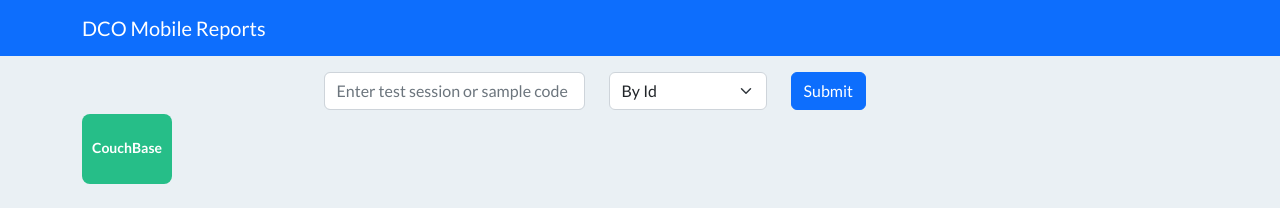
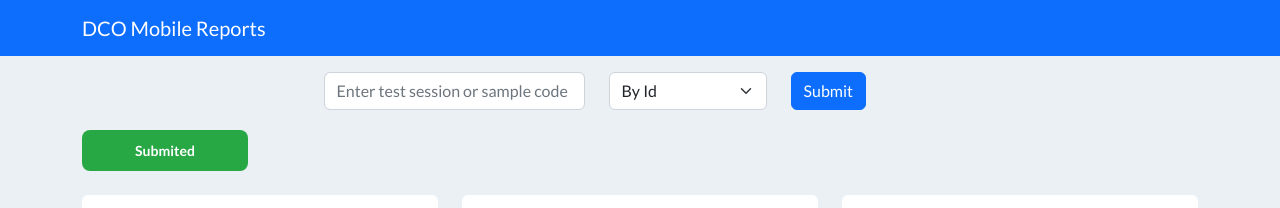
Before and after one commit to hayder-hubsync/dco-dashboard, a React (Create React App) app: page / in a window 1280 px wide. Shown: the top 208 px of the page. Built offline with nearby package versions, Linux system fonts and the light colour scheme; no server answers.

Commit message:
label sumitted test sessions

```diff
--- a/src/pages/Home/Home.tsx
+++ b/src/pages/Home/Home.tsx
@@ -1,31 +1,34 @@
-import React, { useEffect, useState } from 'react';
+import React, { useState } from 'react';
 import { Info } from '../../components';
 import { References } from '../../services/references';
-import { Indicator, IndicatorText, StyledCard, Title, Wrapper } from './Styles';
+import { Indicator, IndicatorCount, IndicatorText, StyledCard, Title, Wrapper } from './Styles';
 import { Button, Container, Form, Row, Col } from 'react-bootstrap';
-import { FiCheckCircle, FiAlertCircle } from 'react-icons/fi';
 import { Constants } from '../../utils';
 
 export const Home = () => {
   const [data, setData] = useState<any>({});
   const [value, setValue] = useState<any>();
   const [type, setType] = useState<any>({});
-  const [cbStatus, setCBStatus] = useState<any>('default');
 
-  const { testSession, dco, athlete, discipline, sport, ar, uar, dcor, aar, samples, psrs } = data;
-
-  useEffect(() => {
-    checkCouchBase();
-  }, []);
-
-  const checkCouchBase = async () => {
-    const result = await References.checkCBStatus();
-    setCBStatus(result ? 'success' : 'danger');
-  };
+  const {
+    testSession,
+    dco,
+    athlete,
+    discipline,
+    sport,
+    ar,
+    uar,
+    dcor,
+    aar,
+    samples,
+    psrs,
+    submitted
+  } = data;
 
   const getTestSessionById = async () => {
     if (value) {
       const results = await References.getTestSession(value, type);
+      console.log('DATA:', results);
       setData(results);
     } else {
       alert('Add a value into the field');
@@ -57,26 +60,13 @@ export const Home = () => {
         </Col>
       </Row>
 
-      <Row>
-        <Col>
+      <Row className="mt-3">
+        <Col md={2}>
           <Indicator color={Constants.Colors.success}>
-            <div>
-              {cbStatus === 'success' && <FiCheckCircle size={20} color="#fff" />}
-              {cbStatus === 'danger' && <FiAlertCircle size={20} color="#fff" />}
-            </div>
-            <IndicatorText>CouchBase</IndicatorText>
+            <IndicatorCount>{submitted?.length}</IndicatorCount>
+            <IndicatorText>Submited</IndicatorText>
           </Indicator>
         </Col>
-        <Col></Col>
-        <Col></Col>
-        <Col></Col>
-        <Col></Col>
-        <Col></Col>
-        <Col></Col>
-        <Col></Col>
-        <Col></Col>
-        <Col></Col>
-        <Col></Col>
       </Row>
 
       <Row className="mt-4">
@@ -85,7 +75,7 @@ export const Home = () => {
             <Title title={testSession?.funcName}>Test Session</Title>
             <StyledCard.Body>
               {testSession && (
-                <StyledCard.Text>
+                <>
                   <Info
                     name="DCO"
                     copy={testSession?.lockedBy}
@@ -121,7 +111,7 @@ export const Home = () => {
                     label="true"
                     value={`${aar?.status}`}
                   />
-                </StyledCard.Text>
+                </>
               )}
             </StyledCard.Body>
           </StyledCard>
@@ -131,7 +121,7 @@ export const Home = () => {
           <StyledCard>
             <Title title={testSession?.funcName}>DCOR Samples</Title>
             <StyledCard.Body>
-              <StyledCard.Text>
+              <>
                 {samples?.map((item: any) => {
                   return (
                     <Wrapper key={item?.sample?.code?.toString()}>
@@ -153,7 +143,7 @@ export const Home = () => {
                     </Wrapper>
                   );
                 })}
-              </StyledCard.Text>
+              </>
             </StyledCard.Body>
           </StyledCard>
         </Col>
@@ -162,7 +152,7 @@ export const Home = () => {
           <StyledCard>
             <Title title={testSession?.funcName}>Post-Supplemental Report (PSR)</Title>
             <StyledCard.Body>
-              <StyledCard.Text>
+              <>
                 {psrs?.map((item: any) => {
                   return (
                     <Wrapper key={item?.psr?.createdOn}>
@@ -171,7 +161,7 @@ export const Home = () => {
                     </Wrapper>
                   );
                 })}
-              </StyledCard.Text>
+              </>
             </StyledCard.Body>
           </StyledCard>
         </Col>
--- a/src/pages/Home/Styles.tsx
+++ b/src/pages/Home/Styles.tsx
@@ -21,7 +21,6 @@ export const Wrapper = styled.div`
 
 export const Indicator = styled.div<{ color: string }>`
   background-color: ${({ color }) => color || 'grey'};
-  height: 70px;
   border-radius: 8px;
   padding: 10px;
   align-items: center;
@@ -30,9 +29,18 @@ export const Indicator = styled.div<{ color: string }>`
   flex-direction: column;
 `;
 
-export const IndicatorText = styled.p`
+export const IndicatorCount = styled.h4`
+  color: #fff;
+  font-weight: 700;
+  margin: 0;
+  padding: 0;
+`;
+
+export const IndicatorText = styled.span`
   color: #fff;
   font-weight: bold;
   font-size: 14px;
   text-align: center;
+  margin: 0;
+  padding: 0;
 `;
--- a/src/services/instance.ts
+++ b/src/services/instance.ts
@@ -2,7 +2,7 @@ import axios from 'axios';
 import { Constants } from '../utils';
 
 const instance = axios.create({
-  baseURL: Constants.Stages.uat,
+  baseURL: Constants.Stages.development,
   timeout: 30000
 });
 
--- a/src/services/references.ts
+++ b/src/services/references.ts
@@ -6,10 +6,6 @@ class Refereces {
   getTestSession(value: string, type: string) {
     return instance.get(`${this.baseUrl}/get-test-session?value=${value}&type=${type}`);
   }
-
-  checkCBStatus() {
-    return instance.get('https://dcosync.usada.org/');
-  }
 }
 
 export const References = new Refereces();
--- a/src/utils/constants.ts
+++ b/src/utils/constants.ts
@@ -5,8 +5,9 @@ export const Constants = {
     production: 'https://dcoapi.usada.org/'
   },
   Colors: {
-    success: '#26be88',
+    success: '#28a745',
     purple: '#bf82ff',
-    orange: '#ff7f5d'
+    orange: '#ff7f5d',
+    red: '#dc3545'
   }
 };
```
